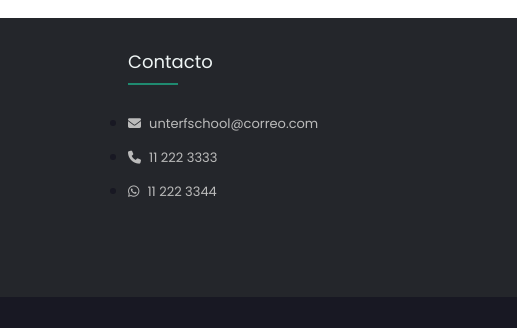
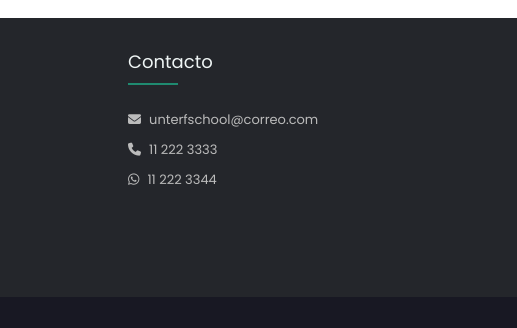
Before and after one commit to juancarlospeve/juancarlospeve.github.io, a plain HTML site: page formulario.html in a window 1280 px wide. Shown: the part 1158-1486 px from the top of the page, 763-1280 px from the left. Drawn offline with Linux system fonts and the light colour scheme; a web font is replaced by a local one.

Commit message:
Add files via upload
Corregí un error con respecto a los estilos generales de las listas

```diff
--- a/css/formulario.css
+++ b/css/formulario.css
@@ -46,8 +46,12 @@ a {
   text-decoration: none;
 }
 
+/* Estilos generales para las listas */
+ul {
+  list-style: none;
+}
+
 /*Estilos generales para el menú de navegación*/
-
 .nav-form {
   font-size: 1rem;
   background-color: #24262b;
```
